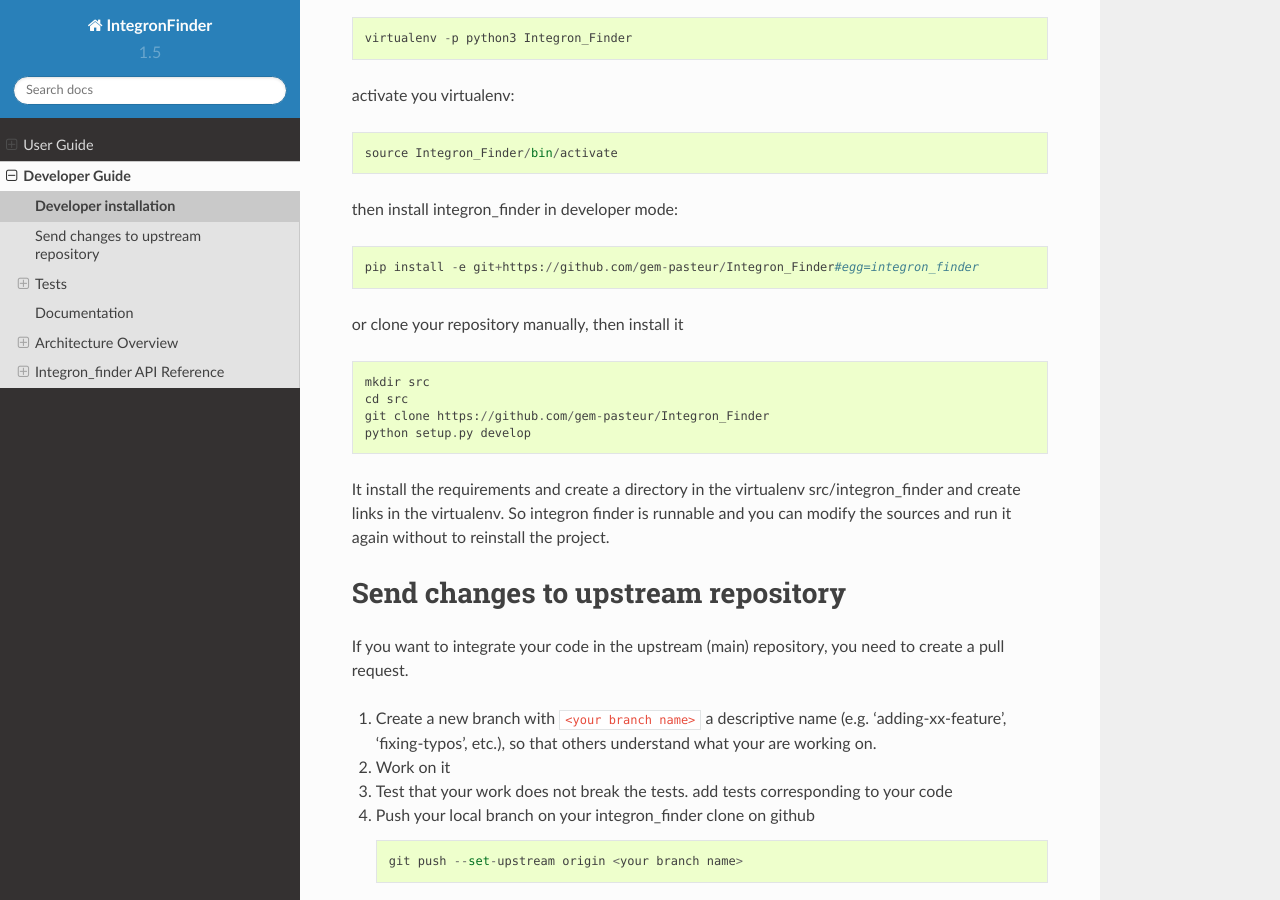
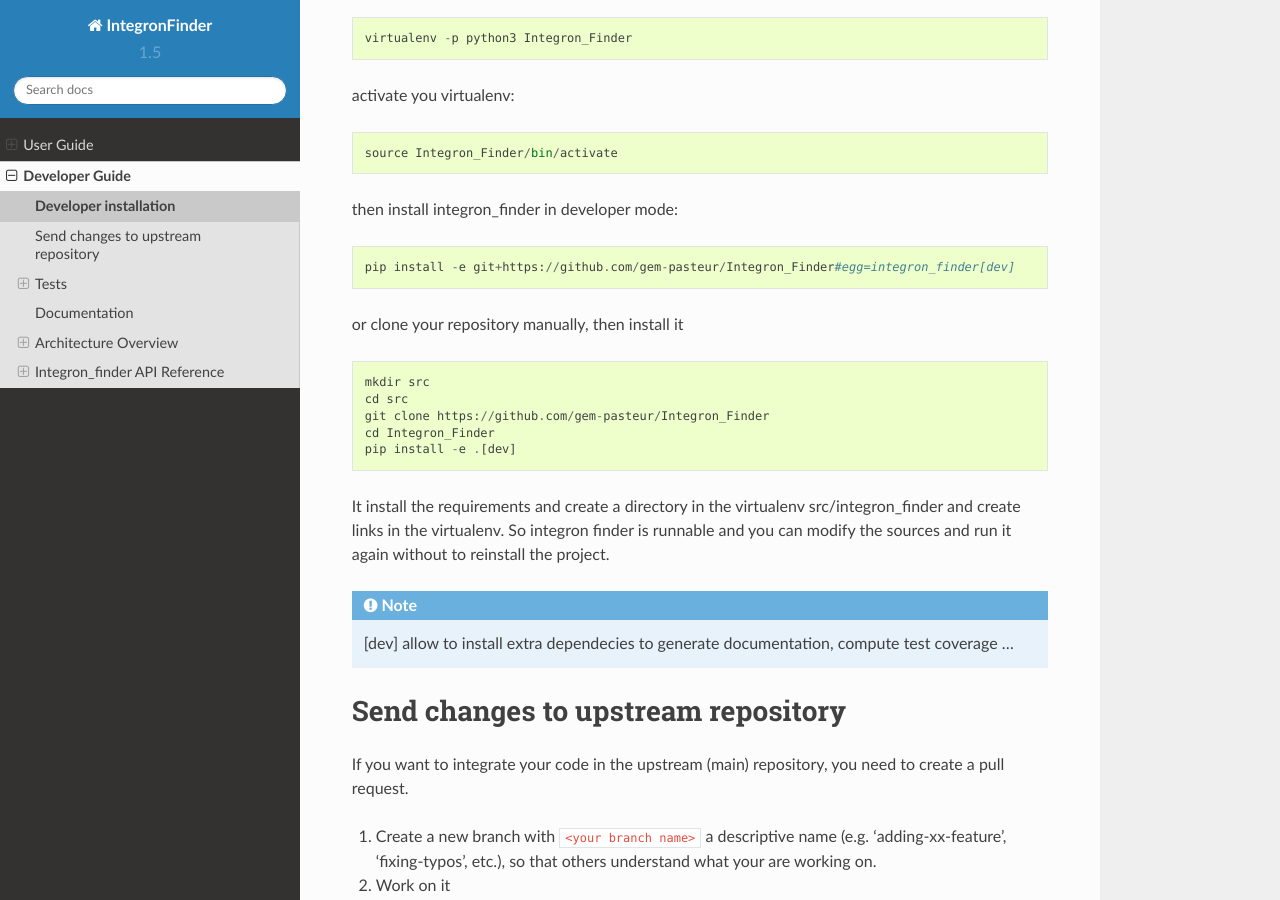
Before and after one commit to gem-pasteur/Integron_Finder, a Sphinx documentation site: the page built from doc/source/developer_guide/dev_guide.rst, in a window 1280 px wide and 900 px high, scrolled down 359 px. Built offline with Sphinx 7.4.7 and the Read the Docs theme 2.0.0, drawn with Linux system fonts in a browser that asks for light colours.

Commit message:
:pencil2: update installation guide for developper

```diff
--- a/doc/source/developer_guide/dev_guide.rst
+++ b/doc/source/developer_guide/dev_guide.rst
@@ -24,19 +24,22 @@
 
 then install integron_finder in developer mode::
 
-    pip install -e git+https://github.com/gem-pasteur/Integron_Finder#egg=integron_finder
+    pip install -e git+https://github.com/gem-pasteur/Integron_Finder#egg=integron_finder[dev]
 
 or clone your repository manually, then install it ::
 
     mkdir src
     cd src
     git clone https://github.com/gem-pasteur/Integron_Finder
-    python setup.py develop
+    cd Integron_Finder
+    pip install -e .[dev]
 
 It install the requirements and create a directory in the virtualenv src/integron_finder
 and create links in the virtualenv. So integron finder is runnable and you can modify the sources and run it again
 without to reinstall the project.
 
+.. note::
+    [dev] allow to install extra dependecies to generate documentation, compute test coverage ...
 
 Send changes to upstream repository
 ===================================
```
Also changed, not shown: README.md (+4 -0 lines).
